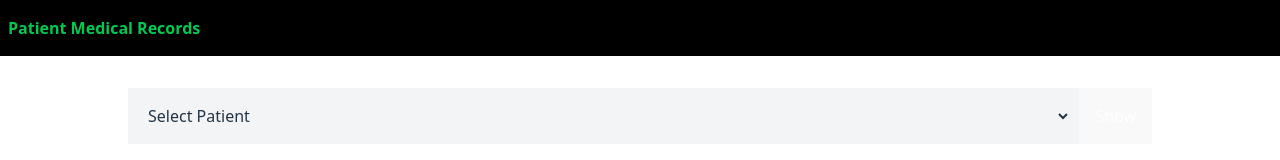
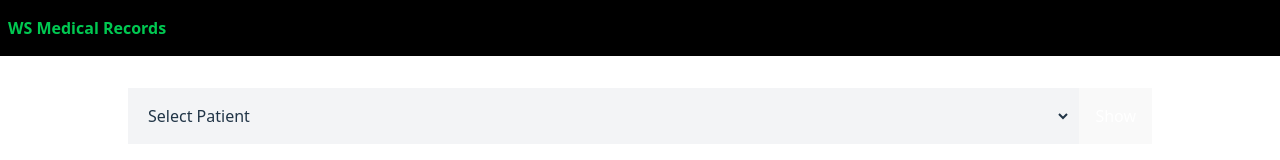
Before and after one commit to werliton/ws-boilerplate-vite-react, a React (Vite) app: page / in a window 1280 px wide. Shown: the top 160 px of the page. Built offline with nearby package versions, Linux system fonts and the light colour scheme.

Commit message:
feat(Singleton): implementing Singleton Pattern

```diff
--- a/src/App.tsx
+++ b/src/App.tsx
@@ -1,19 +1,16 @@
 import Search from "./components/Search";
 import Records from "./components/Records";
 import { usePatient } from "./hooks/usePatient";
-
-const title = "Patient Medical Records";
+import { Header } from "./components/Header";
 
 const App = () => {
   const { data, handlePatient, patientId, setNextRecord, setRecord } =
     usePatient();
 
   return (
-    <div className="bg-white h-screen flex flex-col">
-      <nav className="h-14 bg-black text-green-500 flex items-center p-2 font-black">
-        {title}
-      </nav>
-      <div className="flex flex-col items-center w-full">
+    <div className="flex h-screen flex-col bg-white">
+      <Header />
+      <div className="flex w-full flex-col items-center">
         <Search
           setRecord={setRecord}
           setId={handlePatient}
--- /dev/null
+++ b/src/components/Header.tsx
@@ -0,0 +1,9 @@
+// Design Patterns: Singleton
+// https://deviq.com/design-patterns/singleton
+export const Header = () => {
+  return (
+    <nav className="flex h-14 items-center bg-black p-2 font-black text-green-500">
+      WS Medical Records
+    </nav>
+  );
+};
```
